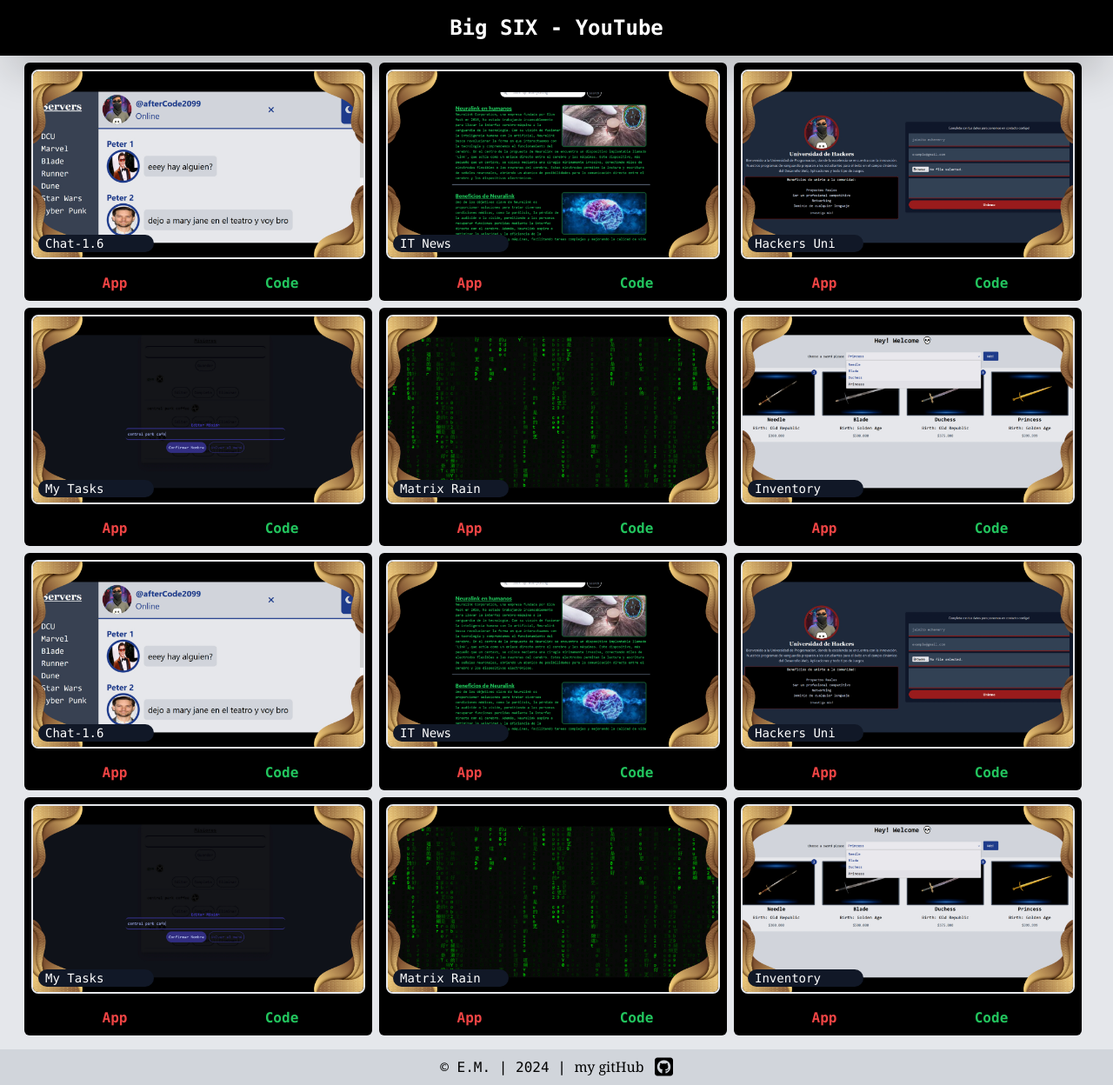
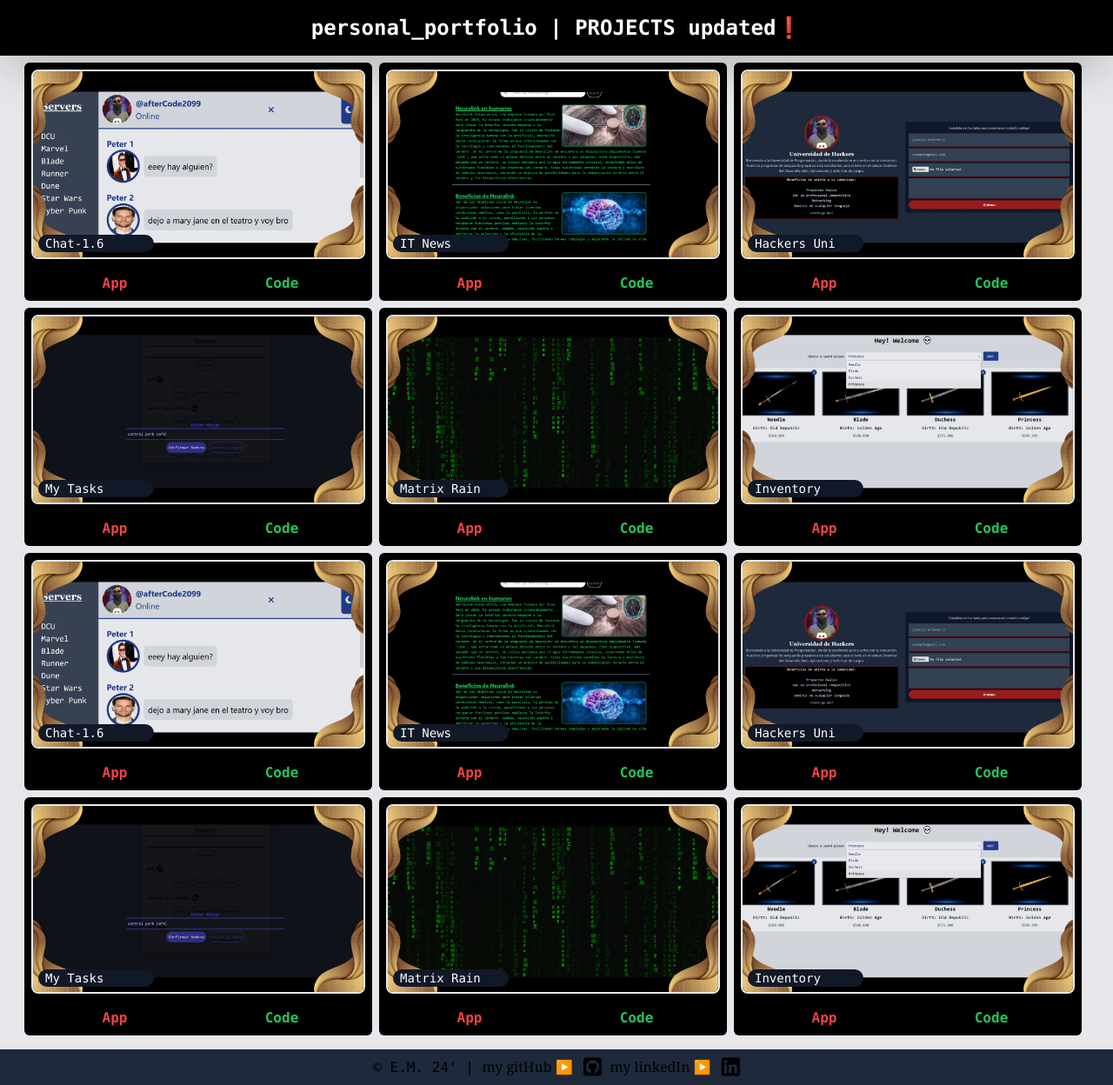
Before and after one commit to EzequielMadrid/MY-PLATFORM, a website built with Vite: page index.html in a window 1280 px wide. Shown: the whole page at 87% size. Built offline with nearby package versions, Linux system fonts and the light colour scheme.

Commit message:
change footer, header and favicon

```diff
--- a/index.html
+++ b/index.html
@@ -5,10 +5,10 @@
     <meta name="viewport" content="width=device-width, initial-scale=1.0" />
     <link
       rel="shortcut icon"
-      href="./assets/icons/six.ico"
+      href="./assets/icons/red_world.ico"
       type="image/x-icon"
     />
-    <title>Big SIX</title>
+    <title>Ezekiel's APPs | Platform</title>
     <script src="./app/data.js" defer></script>
     <script src="./app/index.js" defer></script>
     <!-- tailwind 🔥 -->
@@ -27,24 +27,32 @@
   >
     <header class="p-4 text-center bg-black shadow-2xl">
       <h1 class="text-2xl font-bold text-white">
-        Big SIX - <span class="hover:text-red-500">YouTube</span>
+        personal_portfolio |
+        <span class="hover:text-red-500">PROJECTS updated❗</span>
       </h1>
     </header>
     <main
       id="projects-container"
       class="container mx-auto p-2 flex flex-wrap justify-center"
     ></main>
-    <footer class="bg-gray-300 text-center p-2">
+    <footer class="bg-slate-800 text-center p-2">
       <h6>
-        &copy; E.M. | 2024 |
+        &copy; E.M. 24' |
         <a
           href="https://github.com/EzequielMadrid"
-          class="hover:text-gray-600 font-serif"
+          class="hover:text-blue-400 font-serif hover:text-lg"
         >
-          my gitHub
+          my gitHub ▶️
           <i
             class="ml-2 fa-brands fa-square-github fa-flip-horizontal fa-xl"
           ></i
+        ></a>
+        <a
+          href="https://www.linkedin.com/in/ezequielmadrid97/"
+          class="hover:text-blue-400 font-serif hover:text-lg"
+        >
+          my linkedIn ▶️
+          <i class="ml-2 fa-brands fa-linkedin fa-xl"></i
         ></a>
       </h6>
     </footer>
```
Also changed, not shown: assets/icons/red_world.ico (added).
